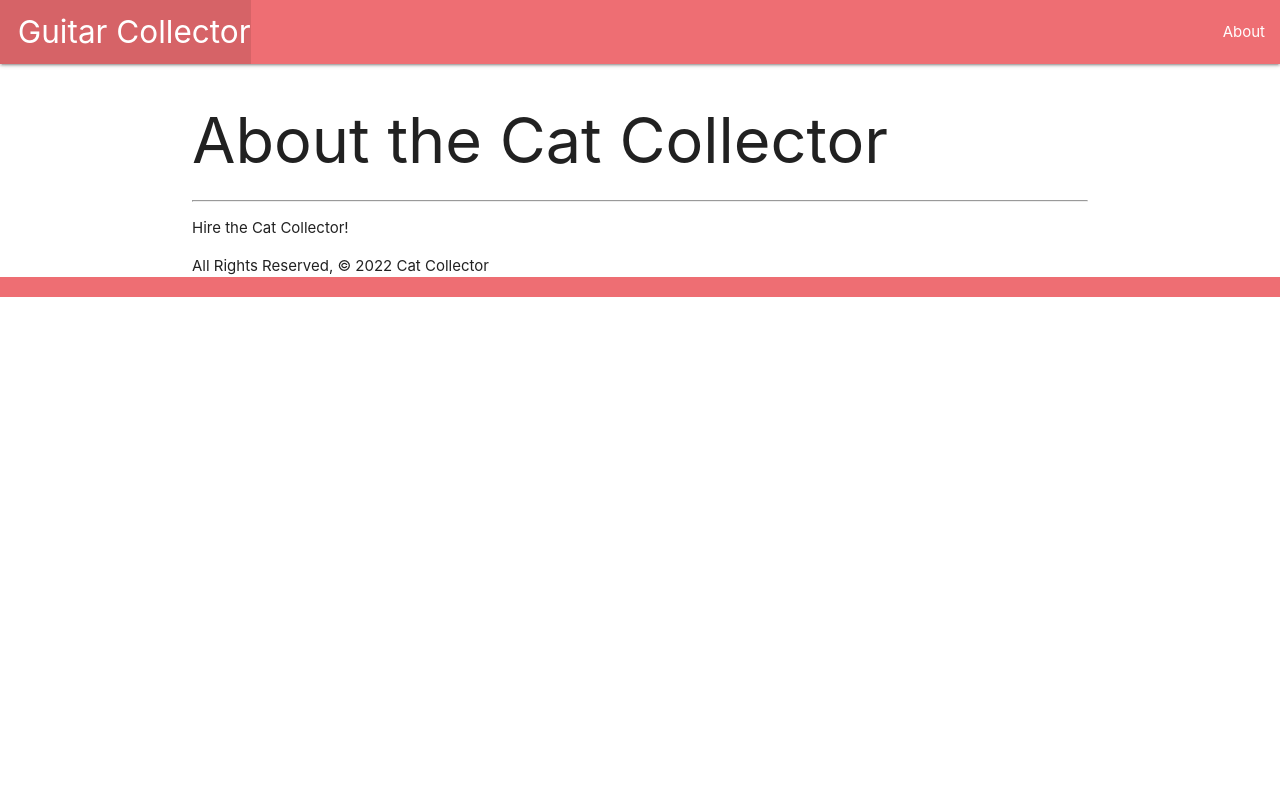
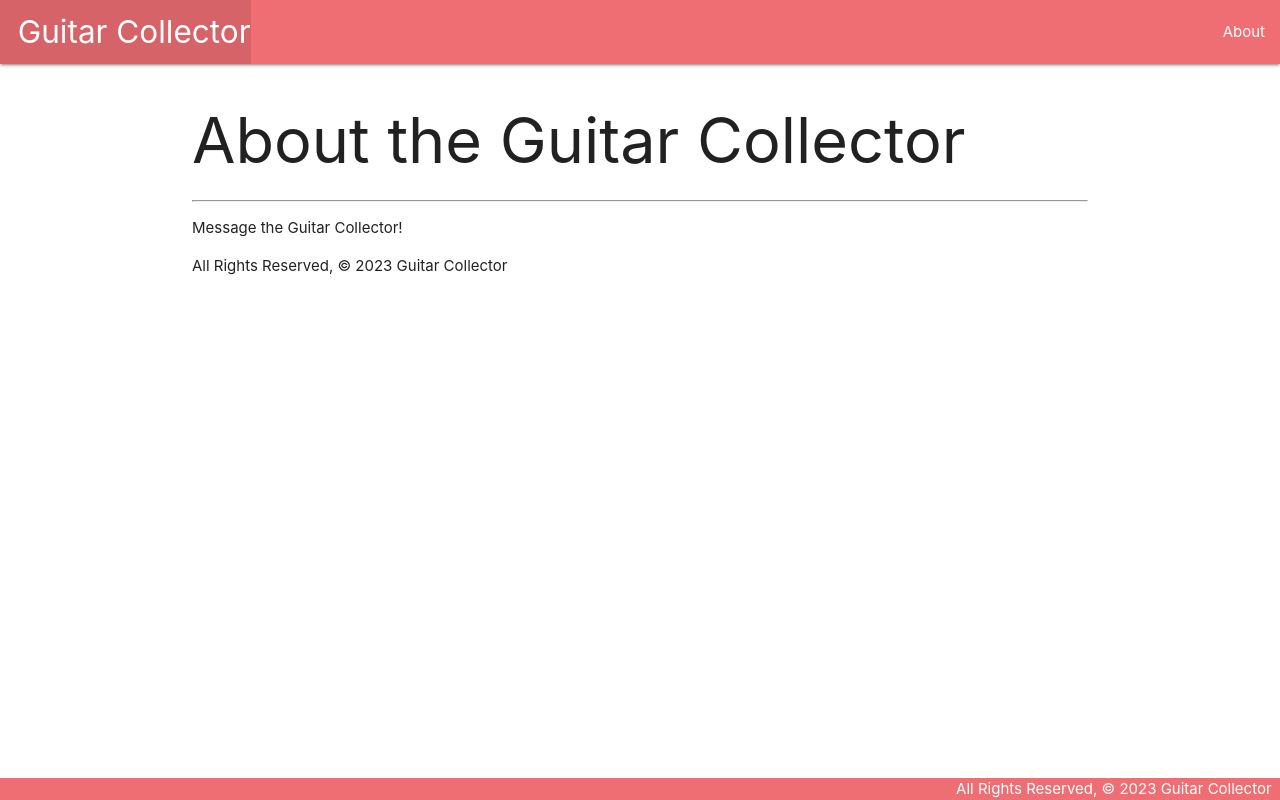
Before and after one commit to cherch173/guitarcollector, a Django app: page /about/ in a window 1280 px wide. Run offline with Django 4.2, Linux system fonts and the light colour scheme.

Commit message:
part 9 complete - base html and static assets and css

```diff
--- /dev/null
+++ b/main_app/static/css/style.css
@@ -0,0 +1,16 @@
+/* Step 9.3 add CSS */
+
+body {
+    display: flex;
+    min-height: 100vh;
+    flex-direction: column;
+  }
+
+  main {
+    flex: 1 0 auto;
+  }
+
+  footer.page-footer {
+    padding-top: 0;
+    text-align: right;
+  }
--- a/main_app/templates/about.html
+++ b/main_app/templates/about.html
@@ -2,9 +2,12 @@
 
 {% extends 'base.html' %} {% block content %}
 
-<h1>About the Cat Collector</h1>
+<h1>About the Guitar Collector</h1>
 <hr />
-<p>Hire the Cat Collector!</p>
-<footer>All Rights Reserved, &copy; 2022 Cat Collector</footer>
+<p>Message the Guitar Collector!</p>
+<footer>All Rights Reserved, &copy; 2023 Guitar Collector</footer>
 
 {% endblock %}
+
+<!-- Step 9.0 mkdir main_app/static to CREATE STATIC ASSETS directory-->
+<!-- Step 9.1 mkdir css/style.css to create STATIC CSS directory -->
--- a/main_app/templates/base.html
+++ b/main_app/templates/base.html
@@ -1,3 +1,6 @@
+<!-- Step 9.2 load STATIC -->
+{% load static %}
+
 <!-- Step 8.3 Copy in Boilerplate for your BASE -->
 
 <!DOCTYPE html>
@@ -17,6 +20,13 @@
       rel="stylesheet"
       href="https://cdnjs.cloudflare.com/ajax/libs/materialize/1.0.0/css/materialize.min.css"
     />
+    <!-- Step 9.4 link your STATIC CSS to the BASE HTML-->
+    <link
+  rel="stylesheet"
+  type="text/css"
+  href="{% static 'css/style.css' %}"
+/>
+
   </head>
   <body>
     <header class="navbar-fixed">
--- a/main_app/templates/home.html
+++ b/main_app/templates/home.html
@@ -1,5 +1,6 @@
+<!-- Step 9.5 add BASE HTML TEMPLATE to your home html -->
+{% extends 'base.html' %} {% block content %}
 <!-- Step 7.2 generate an HTML boilerplate with ! + tab -->
-
 <!DOCTYPE html>
 <html lang="en">
 <head>
@@ -14,3 +15,5 @@
     <h1>Home</h1>
 </body>
 </html>
+
+{% endblock %}
```
